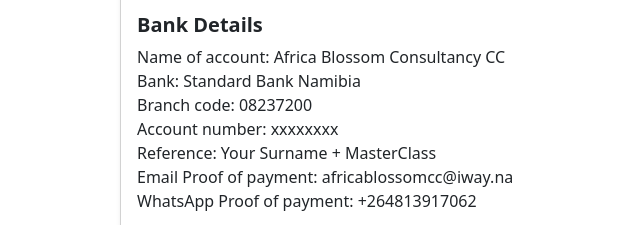
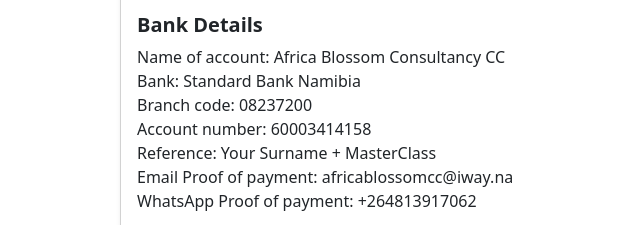
Before and after one commit to LeeMayinoti/Publishing, a plain HTML site: page Index.html in a window 1280 px wide. Shown: the part 1875-2100 px from the top of the page, 57-697 px from the left. Drawn offline with nearby package versions, Linux system fonts and the light colour scheme.

Commit message:
Update Index.html

```diff
--- a/Index.html
+++ b/Index.html
@@ -163,7 +163,7 @@
                         <p class="mb-0">Name of account: Africa Blossom Consultancy CC</p>
                         <p class="mb-0">Bank: Standard Bank Namibia</p>
                         <p class="mb-0">Branch code: 08237200</p>
-                        <p class="mb-0">Account number: xxxxxxxx</p>
+                        <p class="mb-0">Account number: 60003414158 </p>
                         <p class="mb-0">Reference: Your Surname + MasterClass</p>
                         <p class="mb-0">Email Proof of payment: africablossomcc@iway.na</p>
                         <p class="mb-3">WhatsApp Proof of payment: +264813917062</p>
```
